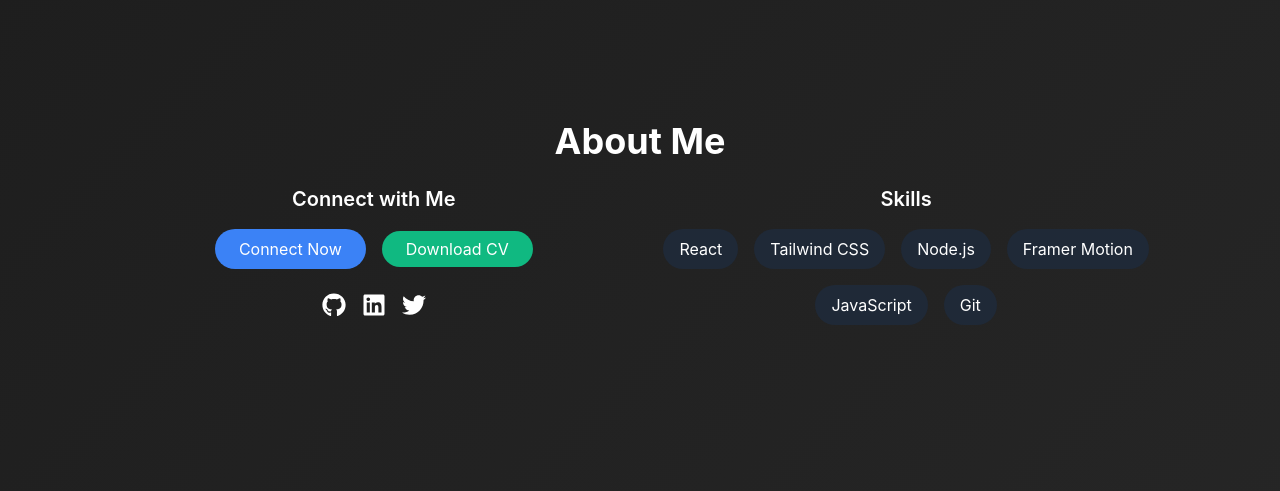
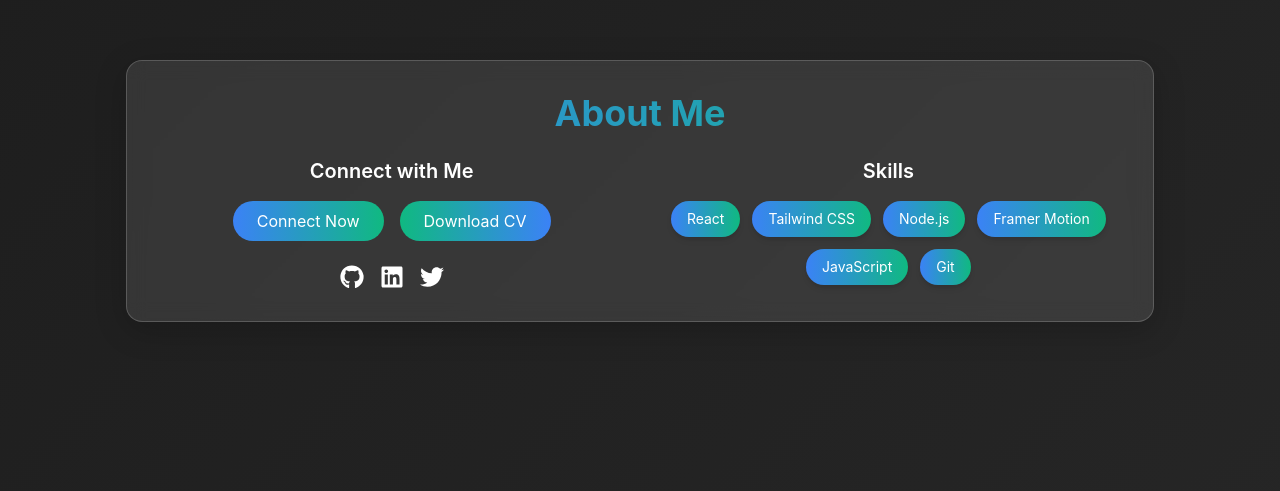
Before and after one commit to Darshan-Paliwal/3D_Portfolio, a React (Vite) app: page / in a window 1280 px wide. Shown: the part 1009-1500 px from the top of the page. Built offline with nearby package versions, Linux system fonts and the light colour scheme.

Commit message:
Update About.jsx

```diff
--- a/src/components/About.jsx
+++ b/src/components/About.jsx
@@ -3,55 +3,78 @@ import { FaGithub, FaLinkedin, FaTwitter } from 'react-icons/fa';
 
 function About({ scrollToContact }) {
   return (
-    <section id="about" className="min-h-screen flex items-center justify-center">
-      <motion.div
-        initial={{ opacity: 0, y: 50 }}
+    <div className="max-w-7xl mx-auto p-4 md:p-8 text-center glass">
+      <motion.h2
+        initial={{ opacity: 0, y: 20 }}
         whileInView={{ opacity: 1, y: 0 }}
-        transition={{ duration: 0.8 }}
-        className="max-w-6xl mx-auto p-8 text-center"
+        transition={{ duration: 0.6 }}
+        className="text-2xl md:text-4xl font-bold mb-6 bg-clip-text text-transparent bg-gradient-to-r from-primary to-secondary"
       >
-        <h2 className="text-3xl md:text-4xl font-bold mb-6">About Me</h2>
-        <div className="flex flex-col md:flex-row gap-8">
-          <div className="md:w-1/2">
-            <h3 className="text-xl font-semibold mb-4">Connect with Me</h3>
+        About Me
+      </motion.h2>
+      <div className="flex flex-col md:flex-row gap-6 md:gap-8">
+        <motion.div
+          initial={{ opacity: 0, y: 20 }}
+          whileInView={{ opacity: 1, y: 0 }}
+          transition={{ duration: 0.6, delay: 0.2 }}
+          className="md:w-1/2"
+        >
+          <h3 className="text-lg md:text-xl font-semibold mb-4">Connect with Me</h3>
+          <div className="flex flex-col md:flex-row gap-4 justify-center">
             <button
               onClick={scrollToContact}
-              className="bg-primary text-white px-6 py-2 rounded-full hover:bg-blue-700 transition"
+              className="bg-gradient-to-r from-primary to-secondary text-white px-6 py-2 rounded-full hover:shadow-lg transition-all"
             >
               Connect Now
             </button>
             <a
               href="/path-to-your-cv.pdf"
               download
-              className="ml-4 bg-secondary text-white px-6 py-2 rounded-full hover:bg-green-700 transition"
+              className="bg-gradient-to-r from-secondary to-primary text-white px-6 py-2 rounded-full hover:shadow-lg transition-all"
             >
               Download CV
             </a>
-            <div className="flex justify-center space-x-4 mt-6">
-              <a href="https://github.com" target="_blank" rel="noopener noreferrer">
-                <FaGithub className="text-2xl hover:text-primary" />
-              </a>
-              <a href="https://linkedin.com" target="_blank" rel="noopener noreferrer">
-                <FaLinkedin className="text-2xl hover:text-primary" />
-              </a>
-              <a href="https://twitter.com" target="_blank" rel="noopener noreferrer">
-                <FaTwitter className="text-2xl hover:text-primary" />
-              </a>
-            </div>
           </div>
-          <div className="md:w-1/2">
-            <h3 className="text-xl font-semibold mb-4">Skills</h3>
-            <ul className="flex flex-wrap gap-4 justify-center">
-              {['React', 'Tailwind CSS', 'Node.js', 'Framer Motion', 'JavaScript', 'Git'].map((skill) => (
-                <li key={skill} className="bg-gray-800 px-4 py-2 rounded-full">
-                  {skill}
-                </li>
-              ))}
-            </ul>
+          <div className="flex justify-center space-x-4 mt-6">
+            {[
+              { Icon: FaGithub, url: 'https://github.com' },
+              { Icon: FaLinkedin, url: 'https://linkedin.com' },
+              { Icon: FaTwitter, url: 'https://twitter.com' },
+            ].map(({ Icon, url }, index) => (
+              <motion.a
+                key={index}
+                href={url}
+                target="_blank"
+                rel="noopener noreferrer"
+                whileHover={{ scale: 1.2, rotate: 5 }}
+                className="text-2xl hover:text-primary transition"
+              >
+                <Icon />
+              </motion.a>
+            ))}
           </div>
-        </div>
-      </motion.div>
-    </section>
+        </motion.div>
+        <motion.div
+          initial={{ opacity: 0, y: 20 }}
+          whileInView={{ opacity: 1, y: 0 }}
+          transition={{ duration: 0.6, delay: 0.4 }}
+          className="md:w-1/2"
+        >
+          <h3 className="text-lg md:text-xl font-semibold mb-4">Skills</h3>
+          <ul className="flex flex-wrap gap-3 justify-center">
+            {['React', 'Tailwind CSS', 'Node.js', 'Framer Motion', 'JavaScript', 'Git'].map((skill, index) => (
+              <motion.li
+                key={skill}
+                className="bg-gradient-to-r from-primary to-secondary px-4 py-2 rounded-full text-sm shadow-md"
+                whileHover={{ scale: 1.1 }}
+              >
+                {skill}
+              </motion.li>
+            ))}
+          </ul>
+        </motion.div>
+      </div>
+    </div>
   );
 }
 
```
